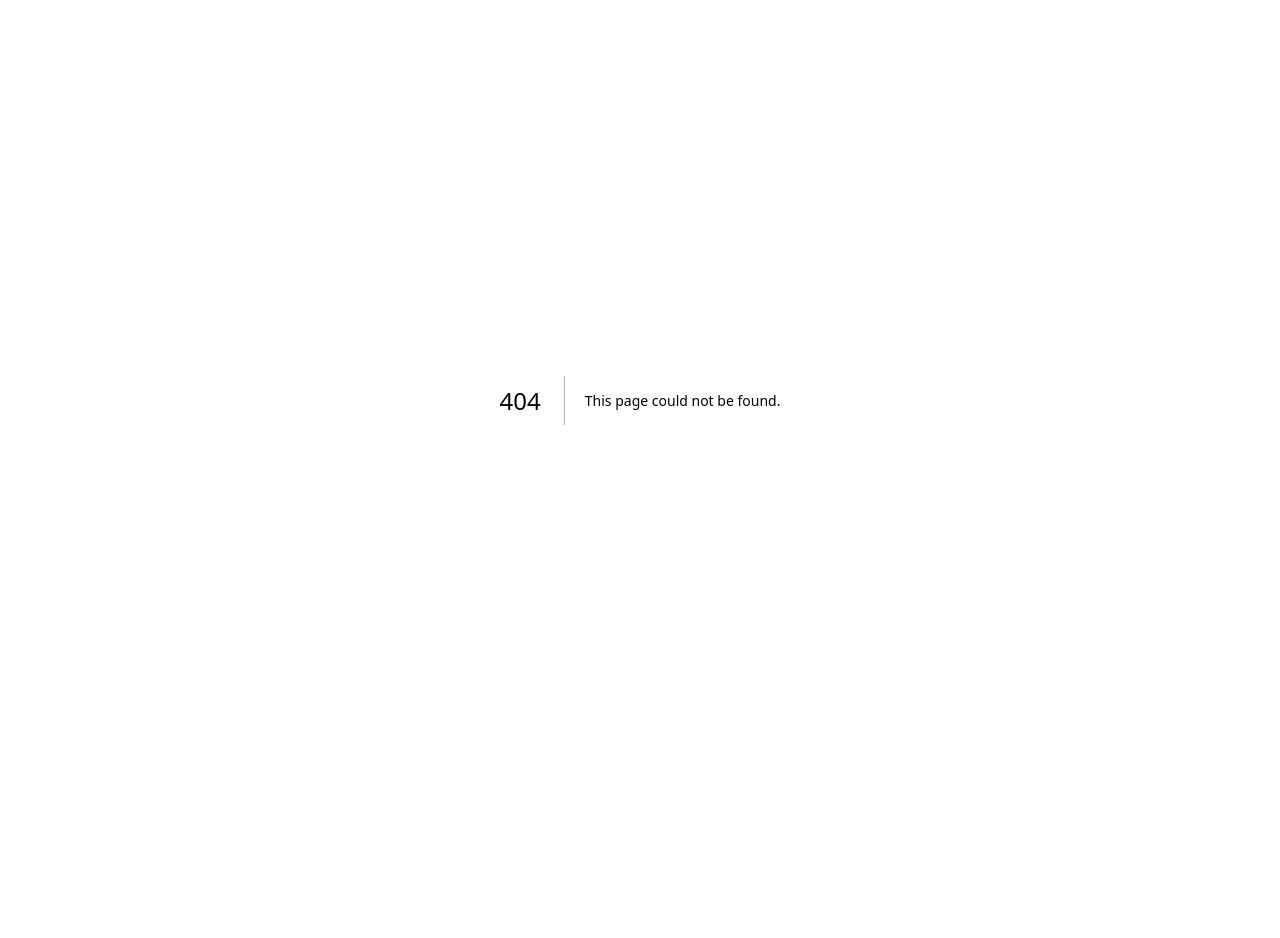
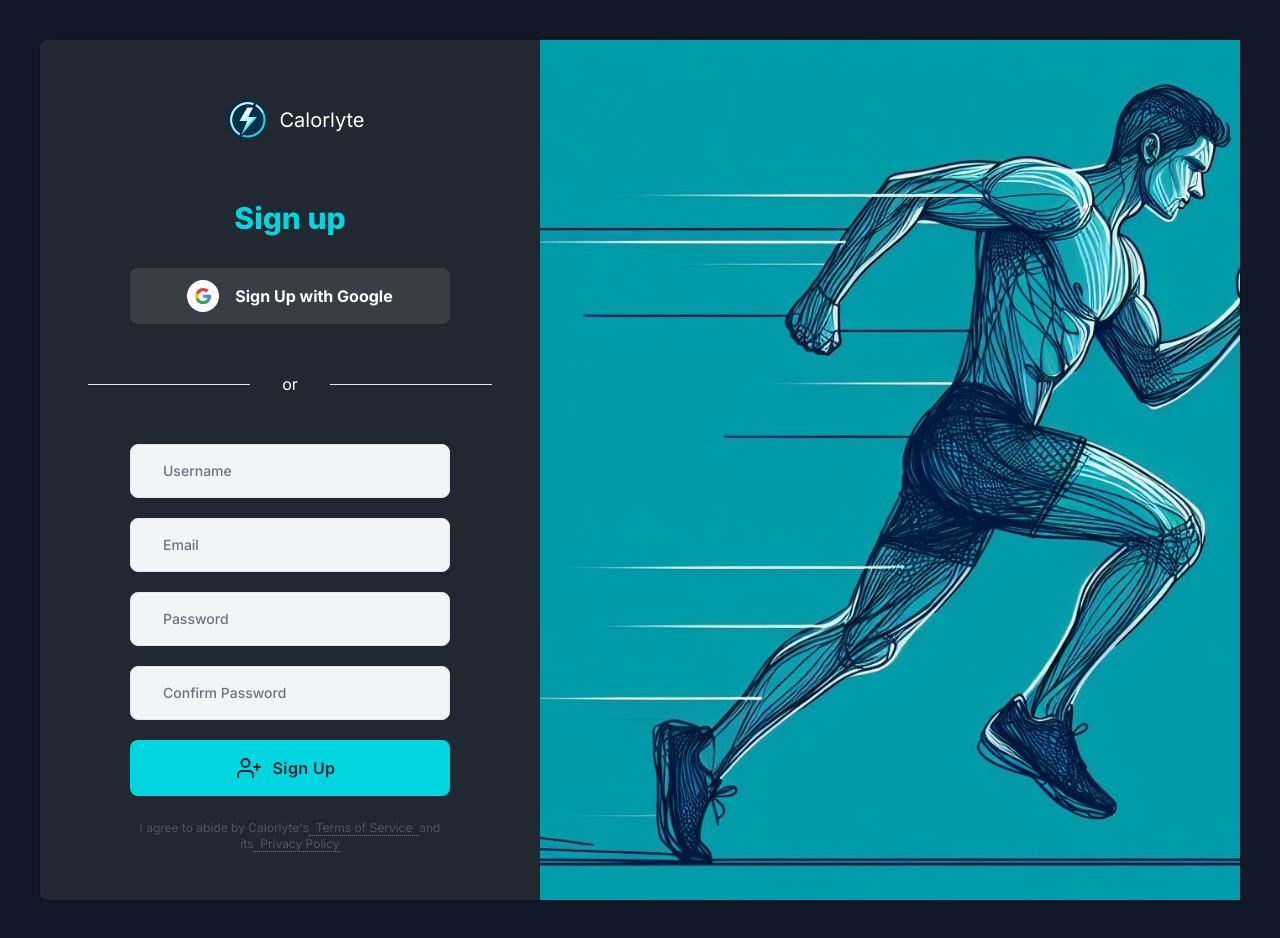
Before and after one commit to zaidtahircodes/Calorlyte, a Next.js app in the folder calorlyte-frontend/: page /Signup in a window 1280 px wide. Before the commit this address had no page. Before the commit the page ends 800 px from the top, so only its background shows below. Built offline with nearby package versions, Linux system fonts and the light colour scheme.

Commit message:
add Sign up Page

```diff
--- /dev/null
+++ b/calorlyte-frontend/app/Signup/page.jsx
@@ -0,0 +1,15 @@
+import Footer from "../components/Footer"
+import Navbar from "../components/Navbar"
+import Signup from "../components/Signup"
+
+const page = () => {
+  return (
+    <>
+
+    <Signup />
+
+    </>
+  )
+}
+
+export default page
--- a/calorlyte-frontend/app/components/CardFAQ.jsx
+++ b/calorlyte-frontend/app/components/CardFAQ.jsx
@@ -4,7 +4,7 @@ export default function CardFAQ() {
   const [isOpen, setIsOpen] = useState(false)
     return (
       <li className="bg-mod-black my-2 shadow-lg" onClick={() => setIsOpen(!isOpen)}>
-            <h2 className="flex flex-row justify-between items-center font-semibold p-3 cursor-pointer">
+            <h2 className="flex flex-row justify-between items-center text-white font-semibold p-3 cursor-pointer">
               <span>How will my calories be tracked?</span>
               <svg className="fill-current text-mod-teal h-6 w-6 transform transition-transform duration-500"
                 viewBox="0 0 20 20"
--- a/calorlyte-frontend/app/components/ContentHome.jsx
+++ b/calorlyte-frontend/app/components/ContentHome.jsx
@@ -2,8 +2,8 @@ export default function ContentHome() {
     return (
         <section className="bg-grey-900">
     <div className="gap-16 items-center py-8 px-4 mx-auto max-w-screen-xl lg:grid lg:grid-cols-2 lg:px-6">
-        <div className="font-light text-gray-500 sm:text-lg dark:text-gray-400">
-            <h2 className="mb-4 text-4xl tracking-tight font-extrabold text-gray-900 dark:text-white">How it <span className="text-transparent bg-clip-text bg-gradient-to-r to-blue-500 from-cyan-500">works</span></h2>
+        <div className="font-light text-gray-500 sm:text-lg ">
+            <h2 className="mb-4 text-4xl tracking-tight font-extrabold  text-white">How it <span className="text-transparent bg-clip-text bg-gradient-to-r to-blue-500 from-cyan-500">works</span></h2>
             <p className="mb-4"> Our AI-powered app acts as your personal diet planner, calorie counter, and workout buddy &ndash; all rolled into one. Simply track your meals, and Calorlyte analyzes your calorie intake and suggests healthy and delicious options to fit your goals. Plus, our personalized workout plans keep you challenged and motivated, adapting to your progress and preferences. </p>
             <p>Calorlyte is your one-stop shop for a fitter, happier, and healthier life.</p>
         </div>
--- a/calorlyte-frontend/app/components/Features.jsx
+++ b/calorlyte-frontend/app/components/Features.jsx
@@ -9,21 +9,21 @@ export default function Features() {
             <div className="space-y-8 md:grid md:grid-cols-2 lg:grid-cols-3 md:gap-12 md:space-y-0">
                 <div className="bg-mod-black p-4 rounded-lg">
                     <div className="flex justify-center items-center bg-gray-900 mb-4 w-10 h-10 rounded-full bg-primary-900 lg:h-12 lg:w-12">
-                        <svg className="w-5 h-5 text-primary-300 lg:w-6 lg:h-6" fill="currentColor" viewBox="0 0 20 20" xmlns="http://www.w3.org/2000/svg"><path fill-rule="evenodd" d="M3 3a1 1 0 000 2v8a2 2 0 002 2h2.586l-1.293 1.293a1 1 0 101.414 1.414L10 15.414l2.293 2.293a1 1 0 001.414-1.414L12.414 15H15a2 2 0 002-2V5a1 1 0 100-2H3zm11.707 4.707a1 1 0 00-1.414-1.414L10 9.586 8.707 8.293a1 1 0 00-1.414 0l-2 2a1 1 0 101.414 1.414L8 10.414l1.293 1.293a1 1 0 001.414 0l4-4z" clip-rule="evenodd"></path></svg>
+                        <svg className="w-5 h-5 text-white lg:w-6 lg:h-6" fill="currentColor" viewBox="0 0 20 20" xmlns="http://www.w3.org/2000/svg"><path fill-rule="evenodd" d="M3 3a1 1 0 000 2v8a2 2 0 002 2h2.586l-1.293 1.293a1 1 0 101.414 1.414L10 15.414l2.293 2.293a1 1 0 001.414-1.414L12.414 15H15a2 2 0 002-2V5a1 1 0 100-2H3zm11.707 4.707a1 1 0 00-1.414-1.414L10 9.586 8.707 8.293a1 1 0 00-1.414 0l-2 2a1 1 0 101.414 1.414L8 10.414l1.293 1.293a1 1 0 001.414 0l4-4z" clip-rule="evenodd"></path></svg>
                     </div>
                     <h3 className="mb-2 text-xl font-bold text-mod-teal">Meal Planner</h3>
                     <p className="text-gray-400">Based on your goals and preferences, Calorlyte generates personalized meal plans for you, tailored to your taste and fitness needs. </p>
                 </div>
                 <div className="bg-mod-black p-4 rounded-lg">
                     <div className="flex justify-center items-center mb-4 bg-gray-900 w-10 h-10 rounded-full bg-primary-900 lg:h-12 lg:w-12">
-                        <svg className="w-5 h-5 text-primary-300 lg:w-6 lg:h-6" fill="currentColor" viewBox="0 0 20 20" xmlns="http://www.w3.org/2000/svg"><path d="M10.394 2.08a1 1 0 00-.788 0l-7 3a1 1 0 000 1.84L5.25 8.051a.999.999 0 01.356-.257l4-1.714a1 1 0 11.788 1.838L7.667 9.088l1.94.831a1 1 0 00.787 0l7-3a1 1 0 000-1.838l-7-3zM3.31 9.397L5 10.12v4.102a8.969 8.969 0 00-1.05-.174 1 1 0 01-.89-.89 11.115 11.115 0 01.25-3.762zM9.3 16.573A9.026 9.026 0 007 14.935v-3.957l1.818.78a3 3 0 002.364 0l5.508-2.361a11.026 11.026 0 01.25 3.762 1 1 0 01-.89.89 8.968 8.968 0 00-5.35 2.524 1 1 0 01-1.4 0zM6 18a1 1 0 001-1v-2.065a8.935 8.935 0 00-2-.712V17a1 1 0 001 1z"></path></svg>
+                        <svg className="w-5 h-5 text-white lg:w-6 lg:h-6" fill="currentColor" viewBox="0 0 20 20" xmlns="http://www.w3.org/2000/svg"><path d="M10.394 2.08a1 1 0 00-.788 0l-7 3a1 1 0 000 1.84L5.25 8.051a.999.999 0 01.356-.257l4-1.714a1 1 0 11.788 1.838L7.667 9.088l1.94.831a1 1 0 00.787 0l7-3a1 1 0 000-1.838l-7-3zM3.31 9.397L5 10.12v4.102a8.969 8.969 0 00-1.05-.174 1 1 0 01-.89-.89 11.115 11.115 0 01.25-3.762zM9.3 16.573A9.026 9.026 0 007 14.935v-3.957l1.818.78a3 3 0 002.364 0l5.508-2.361a11.026 11.026 0 01.25 3.762 1 1 0 01-.89.89 8.968 8.968 0 00-5.35 2.524 1 1 0 01-1.4 0zM6 18a1 1 0 001-1v-2.065a8.935 8.935 0 00-2-.712V17a1 1 0 001 1z"></path></svg>
                     </div>
                     <h3 className="mb-2 text-xl font-bold  text-mod-teal">Calorie Tracker</h3>
                     <p className="text-gray-400">Enter ingredients and Calorlyte's Ai does the rest. Track your calorie intake effortlessly and stay on top of your goals.</p>
                 </div>
                 <div className="bg-mod-black p-4 rounded-lg">
                     <div className="flex justify-center bg-gray-900 items-center mb-4 w-10 h-10 rounded-full bg-primary-900 lg:h-12 lg:w-12">
-                        <svg className="w-5 h-5 text-primary-300 lg:w-6 lg:h-6" fill="currentColor" viewBox="0 0 20 20" xmlns="http://www.w3.org/2000/svg"><path fill-rule="evenodd" d="M6 6V5a3 3 0 013-3h2a3 3 0 013 3v1h2a2 2 0 012 2v3.57A22.952 22.952 0 0110 13a22.95 22.95 0 01-8-1.43V8a2 2 0 012-2h2zm2-1a1 1 0 011-1h2a1 1 0 011 1v1H8V5zm1 5a1 1 0 011-1h.01a1 1 0 110 2H10a1 1 0 01-1-1z" clip-rule="evenodd"></path><path d="M2 13.692V16a2 2 0 002 2h12a2 2 0 002-2v-2.308A24.974 24.974 0 0110 15c-2.796 0-5.487-.46-8-1.308z"></path></svg>
+                        <svg className="w-5 h-5 text-white lg:w-6 lg:h-6" fill="currentColor" viewBox="0 0 20 20" xmlns="http://www.w3.org/2000/svg"><path fill-rule="evenodd" d="M6 6V5a3 3 0 013-3h2a3 3 0 013 3v1h2a2 2 0 012 2v3.57A22.952 22.952 0 0110 13a22.95 22.95 0 01-8-1.43V8a2 2 0 012-2h2zm2-1a1 1 0 011-1h2a1 1 0 011 1v1H8V5zm1 5a1 1 0 011-1h.01a1 1 0 110 2H10a1 1 0 01-1-1z" clip-rule="evenodd"></path><path d="M2 13.692V16a2 2 0 002 2h12a2 2 0 002-2v-2.308A24.974 24.974 0 0110 15c-2.796 0-5.487-.46-8-1.308z"></path></svg>
                     </div>
                     <h3 className="mb-2 text-xl font-bold text-mod-teal">Personalized Workouts</h3>
                     <p className="text-gray-400">Calorlyte designs dynamic workout plans that adapt to your fitness level, progress, and preferences. Get challenged as you improve.</p>
--- /dev/null
+++ b/calorlyte-frontend/app/components/Signup.jsx
@@ -0,0 +1,104 @@
+
+
+const Signup = () => {
+  return (
+
+<div class="min-h-screen bg-gray-900 text-gray-900 flex justify-center">
+    <div class="max-w-screen-xl m-0 sm:m-10 bg-mod-black shadow sm:rounded-lg flex justify-center flex-1">
+        <div class="lg:w-1/2 xl:w-5/12 p-6 sm:p-12">
+            <div className="flex justify-center items-center">
+                <img src="/logo.png"
+                    class="w-16 " />
+                <h1 className="text-white text-xl">Calorlyte</h1>
+            </div>
+            <div class="mt-12 flex flex-col items-center">
+                <h1 class="text-2xl text-mod-teal xl:text-3xl font-extrabold">
+                    Sign up
+                </h1>
+                <div class="w-full flex-1 mt-8">
+                    <div class="flex flex-col items-center">
+                        <button
+                            class="w-full max-w-xs font-bold shadow-sm rounded-lg py-3 bg-mod-grey text-white flex items-center justify-center transition-all duration-300 ease-in-out focus:outline-none hover:shadow focus:shadow-sm focus:shadow-outline">
+                            <div class="bg-white p-2 rounded-full">
+                                <svg class="w-4" viewBox="0 0 533.5 544.3">
+                                    <path
+                                        d="M533.5 278.4c0-18.5-1.5-37.1-4.7-55.3H272.1v104.8h147c-6.1 33.8-25.7 63.7-54.4 82.7v68h87.7c51.5-47.4 81.1-117.4 81.1-200.2z"
+                                        fill="#4285f4" />
+                                    <path
+                                        d="M272.1 544.3c73.4 0 135.3-24.1 180.4-65.7l-87.7-68c-24.4 16.6-55.9 26-92.6 26-71 0-131.2-47.9-152.8-112.3H28.9v70.1c46.2 91.9 140.3 149.9 243.2 149.9z"
+                                        fill="#34a853" />
+                                    <path
+                                        d="M119.3 324.3c-11.4-33.8-11.4-70.4 0-104.2V150H28.9c-38.6 76.9-38.6 167.5 0 244.4l90.4-70.1z"
+                                        fill="#fbbc04" />
+                                    <path
+                                        d="M272.1 107.7c38.8-.6 76.3 14 104.4 40.8l77.7-77.7C405 24.6 339.7-.8 272.1 0 169.2 0 75.1 58 28.9 150l90.4 70.1c21.5-64.5 81.8-112.4 152.8-112.4z"
+                                        fill="#ea4335" />
+                                </svg>
+                            </div>
+                            <span class="ml-4">
+                                Sign Up with Google
+                            </span>
+                        </button>
+
+
+                    </div>
+
+                    <div class="my-12  text-center">
+                        <div
+                            class="flex justify-center items-center">
+                            <hr className="w-3/6" />
+                            <span className="mx-8 text-white"> or </span>
+                            <hr className="w-3/6"/>
+                        </div>
+                    </div>
+
+                    <div class="mx-auto max-w-xs">
+                    <input
+                            class="w-full px-8 py-4 rounded-lg font-medium bg-gray-100 border border-gray-200 placeholder-gray-500 text-sm focus:outline-none focus:border-gray-400 focus:bg-white"
+                            type="text" placeholder="Username" />
+                        <input
+                            class="w-full px-8 py-4 rounded-lg font-medium bg-gray-100 border border-gray-200 placeholder-gray-500 text-sm focus:outline-none focus:border-gray-400 focus:bg-white mt-5"
+                            type="email" placeholder="Email" />
+                        <input
+                            class="w-full px-8 py-4 rounded-lg font-medium bg-gray-100 border border-gray-200 placeholder-gray-500 text-sm focus:outline-none focus:border-gray-400 focus:bg-white mt-5"
+                            type="password" placeholder="Password" />
+                            <input
+                            class="w-full px-8 py-4 rounded-lg font-medium bg-gray-100 border border-gray-200 placeholder-gray-500 text-sm focus:outline-none focus:border-gray-400 focus:bg-white mt-5"
+                            type="password" placeholder="Confirm Password" />
+                        <button
+                            class="mt-5 tracking-wide font-semibold bg-mod-teal text-mod-black w-full py-4 rounded-lg hover:bg-indigo-700 transition-all duration-300 ease-in-out flex items-center justify-center focus:shadow-outline focus:outline-none">
+                            <svg class="w-6 h-6 -ml-2" fill="none" stroke="currentColor" stroke-width="2"
+                                stroke-linecap="round" stroke-linejoin="round">
+                                <path d="M16 21v-2a4 4 0 00-4-4H5a4 4 0 00-4 4v2" />
+                                <circle cx="8.5" cy="7" r="4" />
+                                <path d="M20 8v6M23 11h-6" />
+                            </svg>
+                            <span class="ml-3">
+                                Sign Up
+                            </span>
+                        </button>
+                        <p class="mt-6 text-xs text-gray-600 text-center">
+                            I agree to abide by Calorlyte's
+                            <a href="#" class="border-b border-gray-500 border-dotted">
+                            &nbsp; Terms of Service  &nbsp;
+                            </a>
+                            and its
+                            <a href="#" class="border-b border-gray-500 border-dotted">
+                                &nbsp; Privacy Policy
+                            </a>
+                        </p>
+                    </div>
+                </div>
+            </div>
+        </div>
+        <div class="flex-1 bg-[#009BA8] text-center hidden lg:flex">
+            <div class="bg-cover  w-full bg-[center_right_-70px]  lg:bg-[center_right_-120px] bg-no-repeat
+               bg-[url('/Content2.jpg')]">
+            </div>
+        </div>
+    </div>
+</div>
+  )
+}
+
+export default Signup
```
